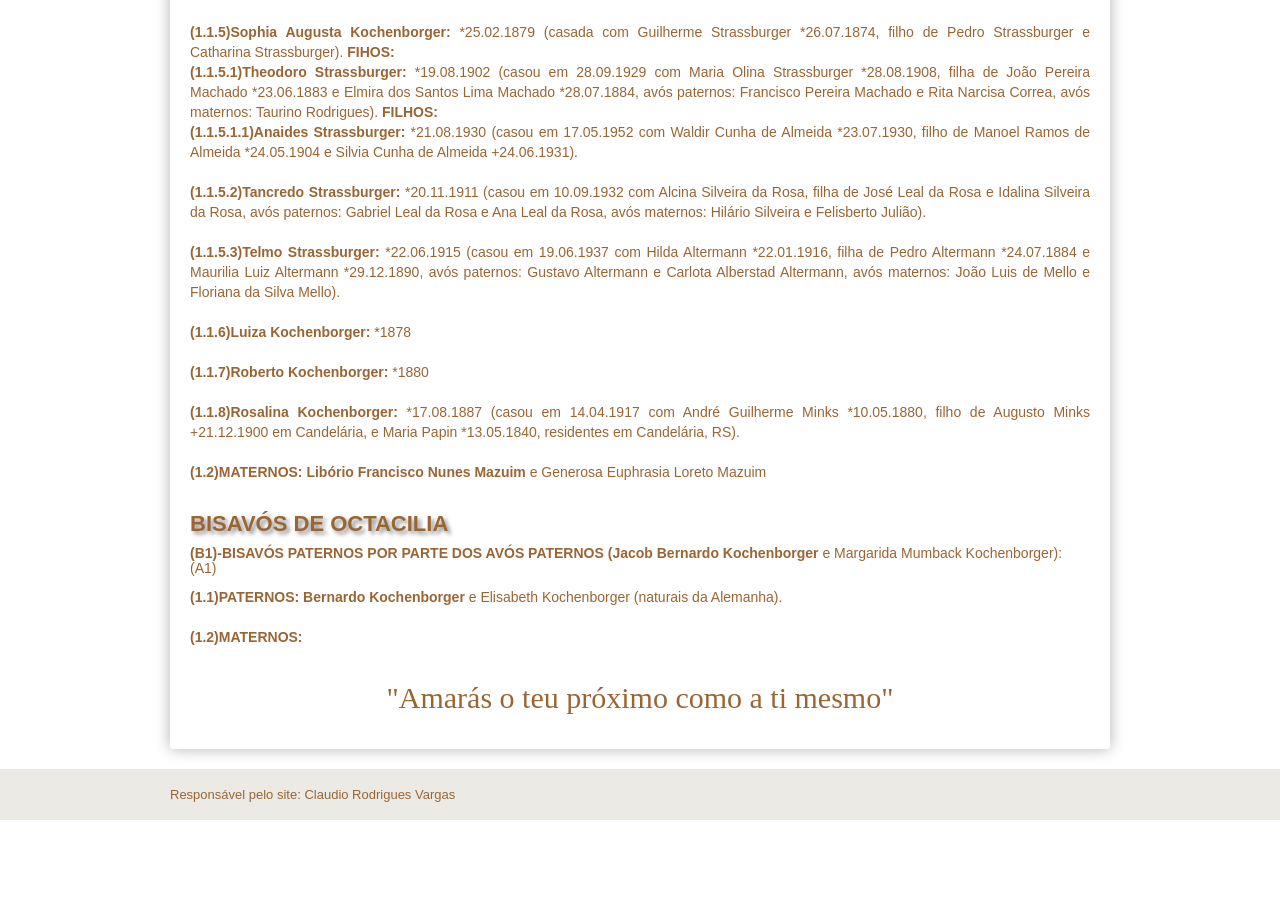
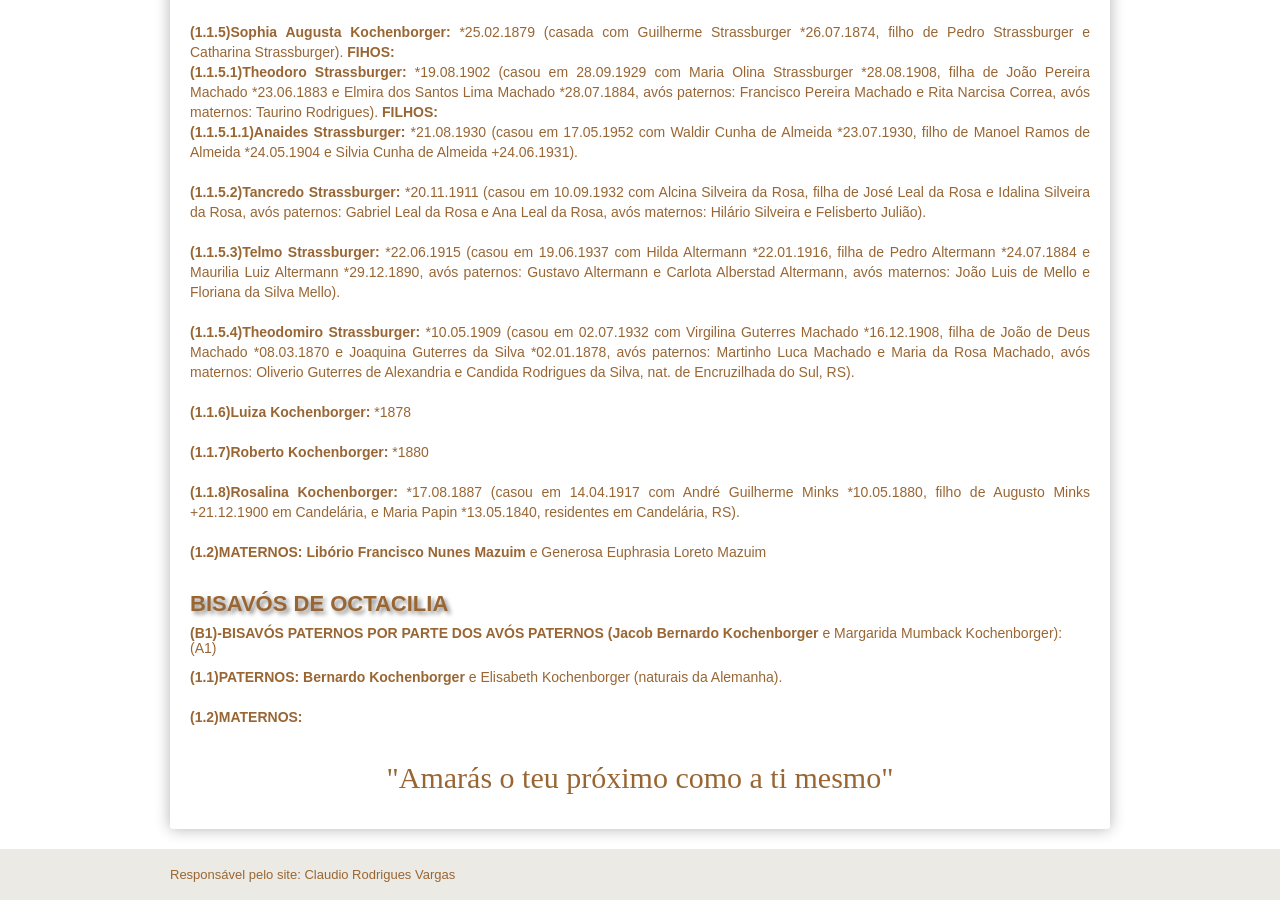
Before and after one commit to claudiovargas1955/claudiovargas1955.github.io, a Jekyll site: the page built from _pages/familia-kochenborger.html, in a window 1280 px wide and 900 px high, scrolled down 2131 px. Built offline with Jekyll 4.4.1, drawn with Linux system fonts in a browser that asks for light colours; some web fonts are replaced; before the commit the page ends 2951 px from its top, so only the background shows below that.

Commit message:
Update familia-kochenborger.html

```diff
--- a/_pages/familia-kochenborger.html
+++ b/_pages/familia-kochenborger.html
@@ -201,6 +201,10 @@ Catharina Strassburger). <b>FIHOS: </b><br>
    *24.07.1884 e Maurilia Luiz Altermann *29.12.1890, avós paternos: Gustavo Altermann e Carlota Alberstad Altermann, avós maternos:
    João Luis de Mello e Floriana da Silva Mello). <br><br>
 
+    <b>(1.1.5.4)Theodomiro Strassburger: </b>*10.05.1909 (casou em 02.07.1932 com Virgilina Guterres Machado *16.12.1908, filha de João
+    de Deus Machado *08.03.1870 e Joaquina Guterres da Silva *02.01.1878, avós paternos: Martinho Luca Machado e Maria da Rosa Machado,
+    avós maternos: Oliverio Guterres de Alexandria e Candida Rodrigues da Silva, nat. de Encruzilhada do Sul, RS). <br><br>
+
     <b>(1.1.6)Luiza Kochenborger: </b>*1878<br><br>
 
     <b>(1.1.7)Roberto Kochenborger: </b>*1880 <br><br>
```
